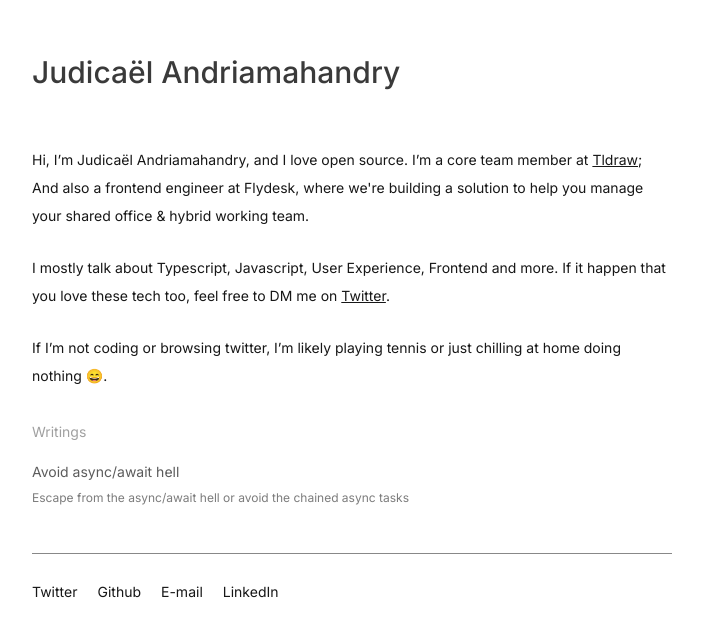
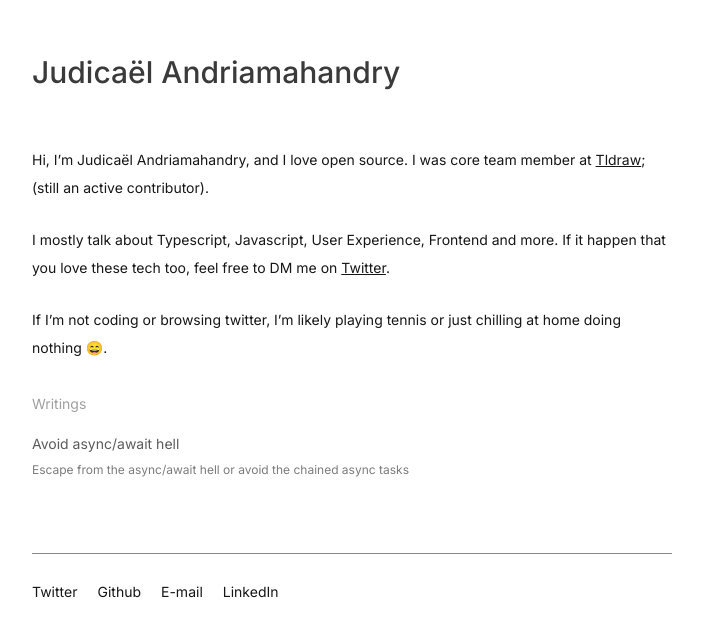
Before and after one commit to judicaelandria/judicaelportfolio, a Next.js app: page / in a window 1280 px wide. Shown: the part 170-800 px from the top of the page, without its empty margins (288-991 px from the left). Built offline with nearby package versions, Linux system fonts and the light colour scheme.

Commit message:
update descriptio,

```diff
--- a/components/Me.tsx
+++ b/components/Me.tsx
@@ -9,15 +9,14 @@ export const Me = () => {
       </h1>
       <div className="space-y-6">
         <p className="text-sm text-text-color-light dark:text-text-color-dark leading-7">
-          Hi, I’m Judicaël Andriamahandry, and I love open source. I’m a core
+          Hi, I’m Judicaël Andriamahandry, and I love open source. I was core
           team member at{" "}
           <ExternalLink
             title="Tldraw"
             link="https://github.com/tldraw/tldraw"
             underlined
           />
-          ; And also a frontend engineer at Flydesk, where we're building a
-          solution to help you manage your shared office & hybrid working team.
+          ; (still an active contributor).
         </p>
         <p className="text-sm text-text-color-light dark:text-text-color-dark leading-7">
           I mostly talk about Typescript, Javascript, User Experience, Frontend
```
